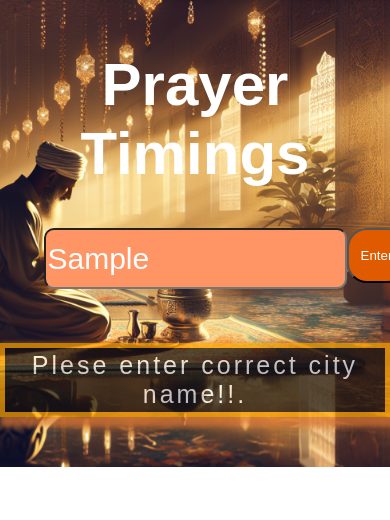
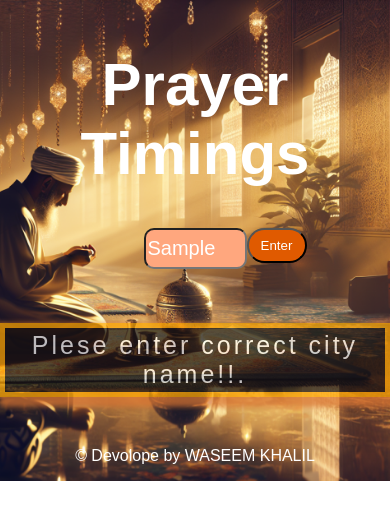
Before and after one commit to waseemkhalil786/Namaz-timing-website, a plain HTML site: page index.html in a window 390 px wide. Both pictures are taken after typing "Sample" into the empty fields and a click on the button "Enter". Drawn offline with Linux system fonts and the light colour scheme.

Commit message:
100% work ok

```diff
--- a/app.js
+++ b/app.js
@@ -39,6 +39,11 @@ document.querySelector(".btn").addEventListener("click", function (event) {
     "dhaka",
     "tehran",
     "istanbul",
+    "US",
+    "UK",
+    "Saudia",
+    "Canada",
+    "America"
   ];
   if (!nowCities.includes(inputcity)) {
     document.getElementById("answer").innerHTML =
@@ -61,7 +66,9 @@ document.querySelector(".btn").addEventListener("click", function (event) {
         Maghrib: ${timings.Maghrib}<br><hr/>
         Isha: ${timings.Isha}<hr/>
       `;
-      document.getElementById("answer").innerHTML = `Date Of ${inputcity} (${date})<br>${prayerTimes}`;
+        document.getElementById(
+          "answer"
+        ).innerHTML = `Date Of ${inputcity} (${date})<br>${prayerTimes}`;
       } else {
         document.getElementById(
           "answer"
--- a/index.html
+++ b/index.html
@@ -7,21 +7,22 @@
     <link rel="stylesheet" href="style.css" />
   </head>
   <body>
+    <center>
       <form action="">
         <div class="container">
           <h1>Prayer Timings</h1>
-        <input type="text" placeholder="Enter City Name" id="input-city">
-        <button  class="btn">Enter</button>
-        <br><br><br><br>
+          <input type="text" placeholder="Enter City Name" id="input-city" />
+          <button class="btn">Enter</button>
+          <br /><br /><br /><br />
           <table>
             <tr>
-                <td id="answer">
-
-                </td>
+              <td id="answer"></td>
             </tr>
           </table>
         </div>
+        <p class="creator">© Devolope by WASEEM KHALIL</p>
       </form>
+    </center>
     <script src="./app.js"></script>
   </body>
 </html>
--- a/style.css
+++ b/style.css
@@ -19,7 +19,7 @@ h1 {
   font-size: 60px;
 }
 
-#input-city{
+#input-city {
   width: 295px;
   height: 55px;
   background: #ff9564;
@@ -27,9 +27,8 @@ h1 {
   color: rgb(255, 255, 255);
   border-radius: 10px;
   font-size: 30px;
-
 }
-.btn{
+.btn {
   width: 60px;
   height: 55px;
   cursor: pointer;
@@ -37,12 +36,11 @@ h1 {
   background-color: #e05a00;
   border-radius: 20px;
   color: #ffffff;
-
 }
-.btn:hover{
+.btn:hover {
   background: #020202;
 }
-table{
+table {
   margin: auto;
   font-size: 25px;
   color: rgb(255, 255, 255);
@@ -51,12 +49,15 @@ table{
   background-color: rgb(20, 15, 15);
   opacity: 0.7;
   text-align: center;
-    border: 5px solid rgb(255, 166, 0) ;
-    box-shadow: 5px 5px 5px 5px rgb(218, 117, 51);;
-};
+  border: 5px solid rgb(255, 166, 0);
+  box-shadow: 5px 5px 5px 5px rgb(218, 117, 51);
+}
+p.creator {
+  color: #ffffff;
+}
 
 @media only screen and (max-width: 430px) {
-    #input-city{
+  #input-city {
     width: 95px;
     height: 35px;
     background: #665d59;
@@ -64,6 +65,23 @@ table{
     color: rgb(255, 255, 255);
     border-radius: 10px;
     font-size: 10px;
-
   }
 }
+@media only screen and (max-width: 400px) {
+  #input-city {
+    background: #ffa77e;
+    font-size: 20px;
+  }
+  .btn {
+    width: 60px;
+    height: 35px;
+    cursor: pointer;
+    position: absolute;
+    background-color: #e05a00;
+    border-radius: 20px;
+    color: #ffffff;
+  }
+  .btn:hover {
+    background: #d87777;
+  }
+}
```
Lines whose indentation alone changed are shown as unchanged.
